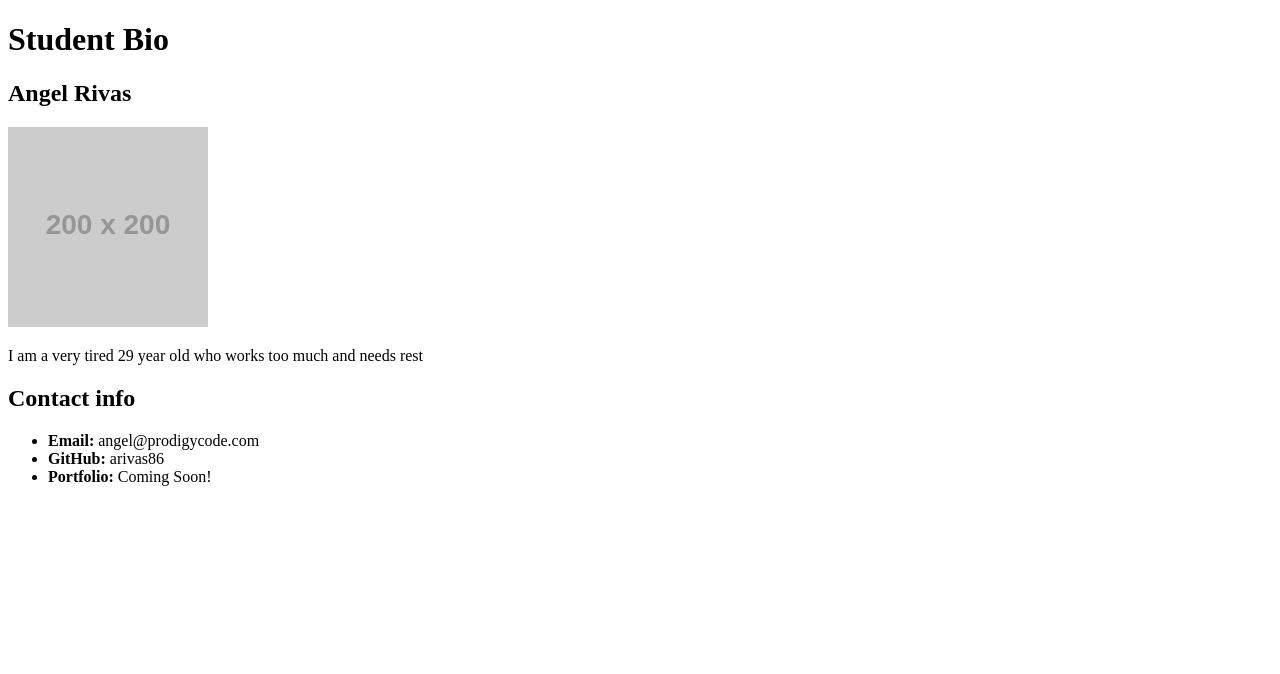
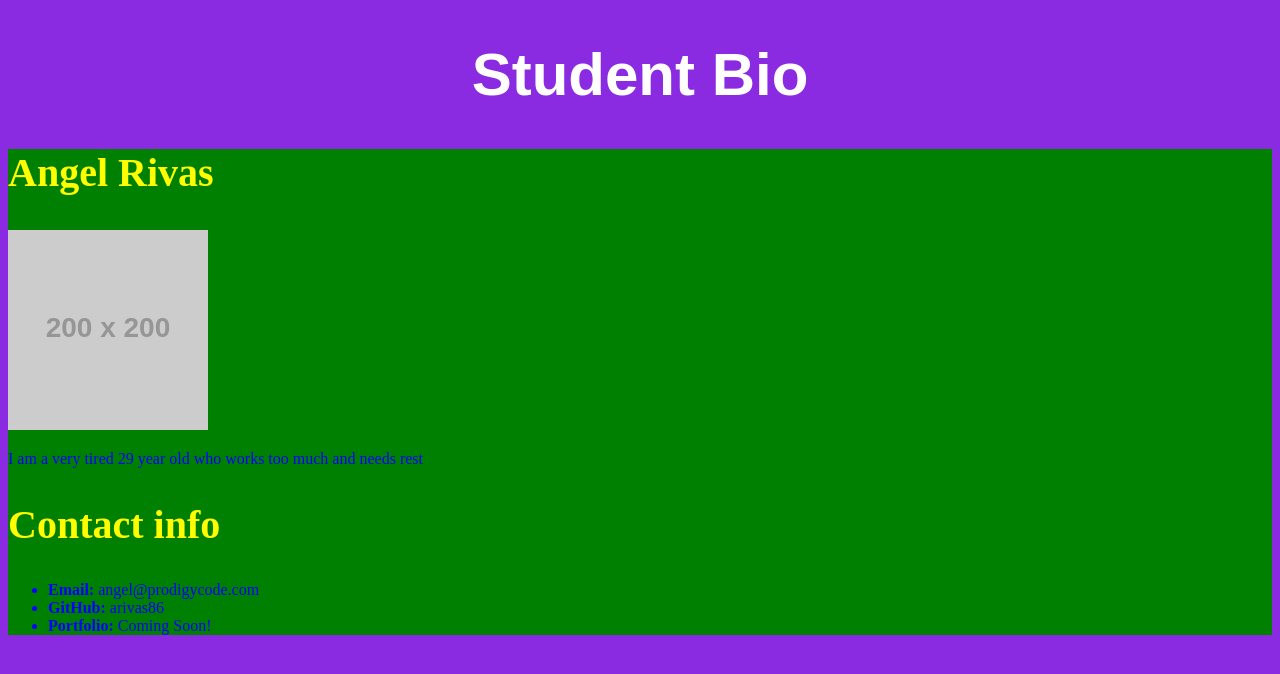
Before and after one commit to arivas86/student_bio, a plain HTML site: page index.html in a window 1280 px wide. Drawn offline with Linux system fonts and the light colour scheme; placeholder pictures from the web are drawn by us.

Commit message:
Added CSS

```diff
--- a/index.html
+++ b/index.html
@@ -5,6 +5,40 @@
         <title>
 
         </title>
+        <style>
+        body {
+            background-color: blueviolet;
+        }
+
+        h1 {
+            text-align: center;
+            font-family: Arial, Helvetica, sans-serif;
+            color: white;
+            font-size: 60px;
+
+        }
+
+        h2 {
+            color: yellow;
+            font-size: 40px;
+            font-family: 'Times New Roman', Times, serif;
+
+
+        }
+
+        div{
+            background-color: green;
+            color: blue;
+
+        }
+
+
+
+
+
+
+
+        </style>
     </head>
 
     <body>
```
